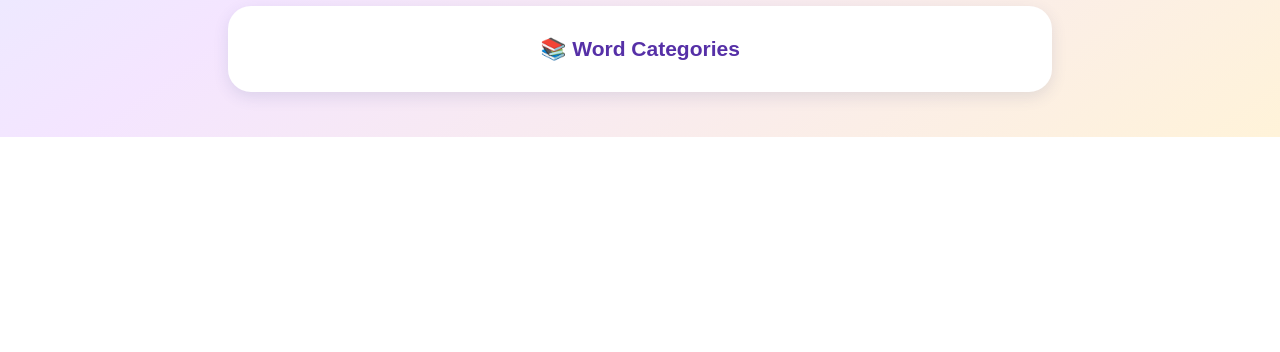
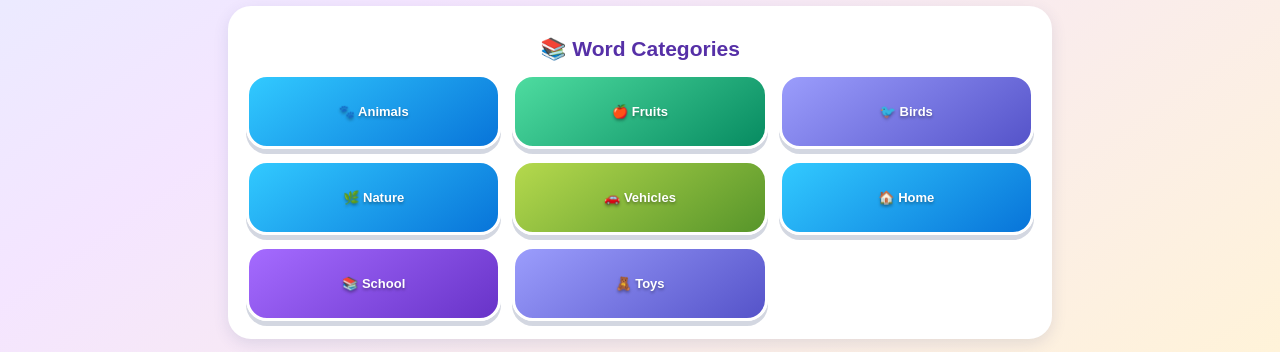
Before and after one commit to mdhossain79609-prog/super-learn-kids, a plain HTML site: page find-meaning.html in a window 1280 px wide. Shown: the part 663-1015 px from the top of the page. Before the commit the page ends 800 px from the top, so only its background shows below. Drawn offline with Linux system fonts and the light colour scheme.

Commit message:
Update find-meaning.html

```diff
--- a/find-meaning.html
+++ b/find-meaning.html
@@ -196,8 +196,7 @@ h2{text-align:center;font-size:21px;margin:13px 0;color:#5630a7}
 // ===================================
 // 1. WORD DATABASE
 // ===================================
-
-const words = [
+const words = ([
 
 [
   {
@@ -851,7 +850,7 @@ const words = [
 {"id":127,"word":"Toy Robot","category":"Toys","image":"🤖","meanings":{"bn":"খেলনা রোবট","en":"Toy Robot","hi":"खिलौना रोबोट","ar":"روبوت لعبة","es":"Robot de juguete","fr":"Robot jouet","ur":"کھلونا روبوٹ","zh":"玩具机器人","ja":"おもちゃのロボット","de":"Spielzeugroboter"}},
 {"id":128,"word":"Building Blocks","category":"Toys","image":"🧱","meanings":{"bn":"গড়ার ব্লক","en":"Building Blocks","hi":"निर्माण ब्लॉक","ar":"مكعبات البناء","es":"Bloques de construcción","fr":"Blocs de construction","ur":"تعمیراتی بلاکس","zh":"积木","ja":"積み木","de":"Bausteine"}},
 {"id":129,"word":"Toy Drum","category":"Toys","image":"🥁","meanings":{"bn":"খেলনা ঢোল","en":"Toy Drum","hi":"खिलौना ढोल","ar":"طبل لعبة","es":"Tambor de juguete","fr":"Tambour jouet","ur":"کھلونا ڈھول","zh":"玩具鼓","ja":"おもちゃの太鼓","de":"Spielzeugtrommel"}},
-{"id":130,"word":"Jump Rope","category":"Toys","image":"🪢","meanings":{"bn":"লাফানোর দড়ি","en":"Jump Rope","hi":"कूदने की रस्सी","ar":"حبل القفز","es":"Cuerda para saltar","fr":"Corde à sauter","ur":"کودنے کی رسی","zh":"跳绳","ja":"縄跳び","de":"Springseil"}}
+{"id":130,"word":"Jump Rope","category":"Toys","image":"🪢","meanings":{"bn":"লাফানোর দড়ি","en":"Jump Rope","hi":"कूदने की रस्सी","ar":"حبل القفز","es":"Cuerda para saltar","fr":"Corde à sauter","ur":"کودنے کی رسی","zh":"跳绳","ja":"縄跳び","de":"Springseil"}},
 {
  word:"Elephant",bn:"হাতি",hi:"हाथी",ar:"فيل",
  es:"Elefante",fr:"Éléphant",ur:"ہاتھی",
@@ -932,7 +931,12 @@ const words = [
  es:"Pelota",fr:"Ballon",ur:"گیند",zh:"球",
  ja:"ボール",de:"Ball",pic:"⚽",category:"Toys"
 }
-];
+]).flat().map(w => ({
+ ...w,
+ pic: w.pic || w.image,
+ bn: w.bn || w.meanings?.bn,
+ ...w.meanings
+}));
 
 const langs=[
  ["বাংলা","bn"],["English","word"],["हिन्दी","hi"],
```
